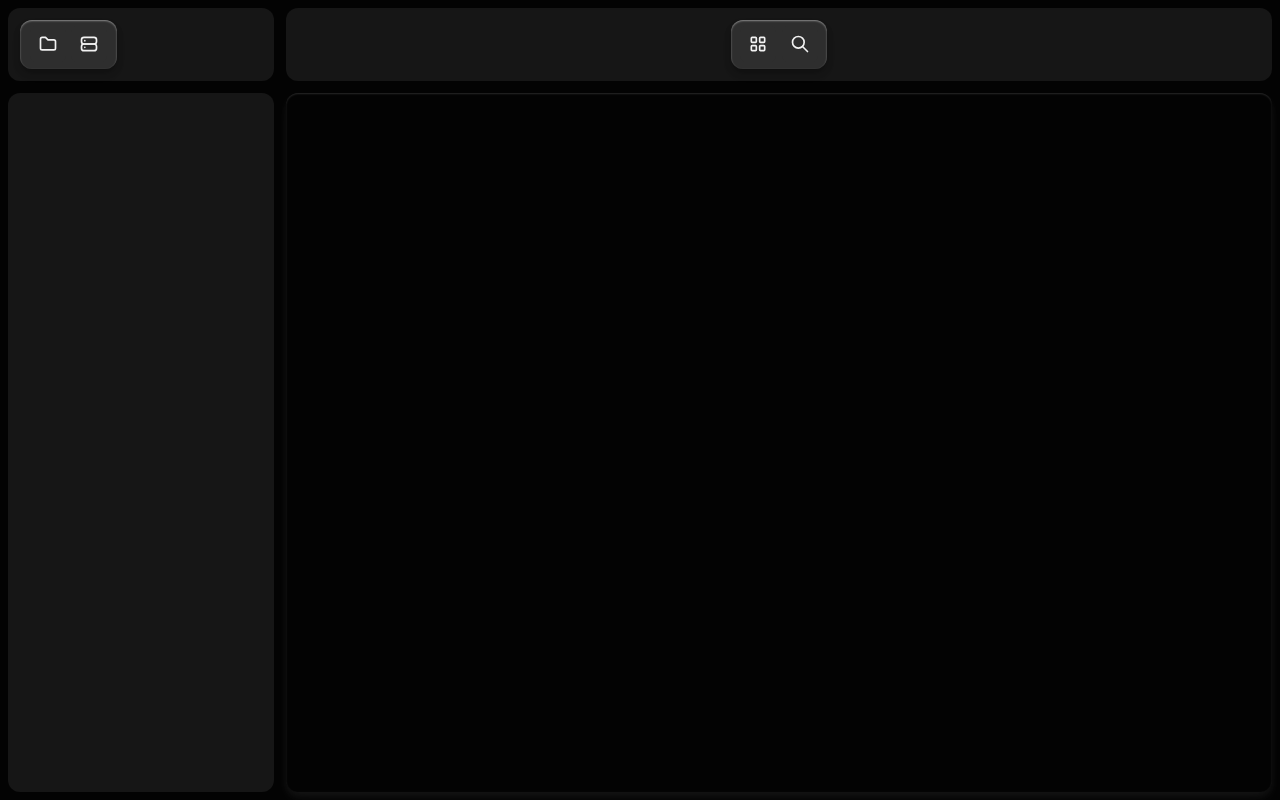
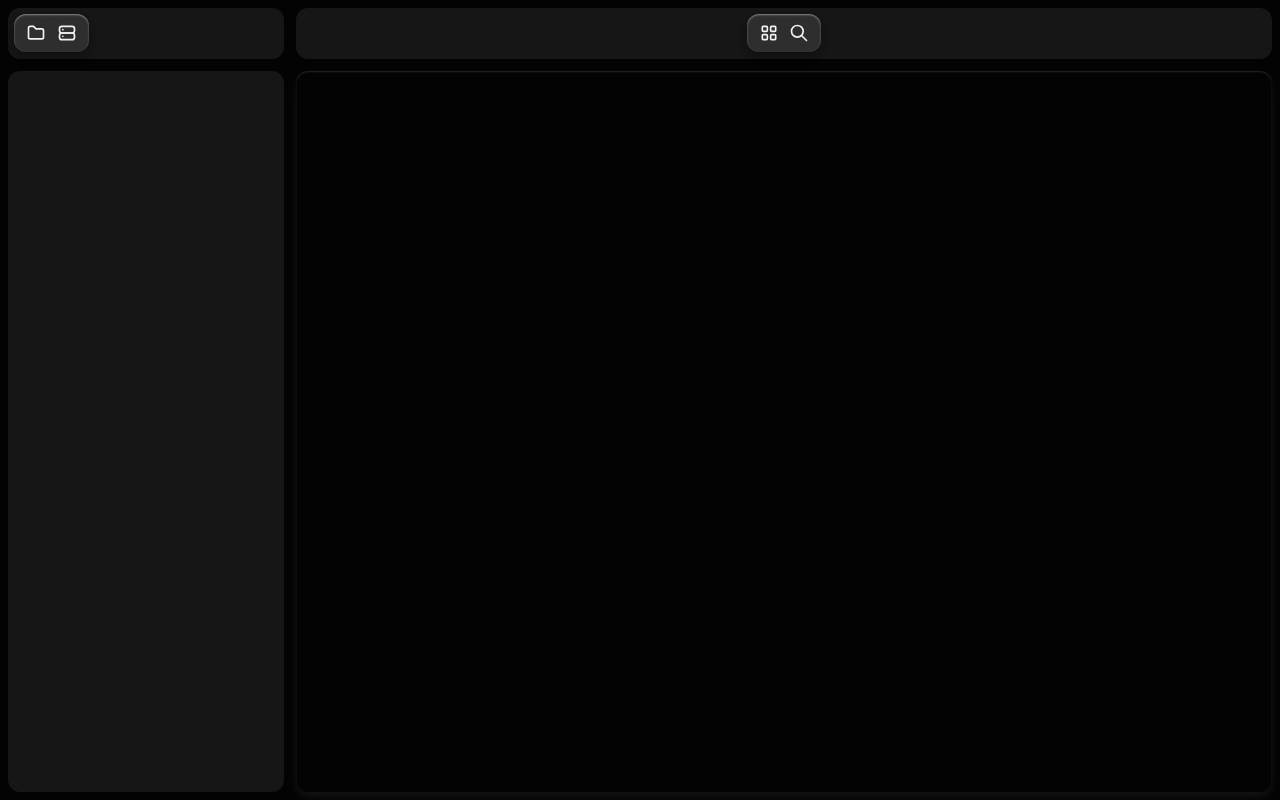
Before and after one commit to serafim-external/ScanMark4, a React (Vite) app in the folder frontend/: page / in a window 1280 px wide. Built offline with nearby package versions, Linux system fonts and the light colour scheme.

Commit message:
Обновлены стили: изменены размеры кнопок для улучшения визуального восприятия

```diff
--- a/frontend/src/App.css
+++ b/frontend/src/App.css
@@ -2,7 +2,7 @@
   width: 100vw;
   height: 100vh;
   display: grid;
-  grid-template-columns: 280px 1fr;
+  grid-template-columns: 290px 1fr;
   grid-template-rows: auto 1fr;
   grid-gap: 0;
   padding: 0;
@@ -17,7 +17,7 @@
   border-radius: 0.75rem;
   display: flex;
   align-items: center;
-  padding: 0.75rem;
+  padding: 0.4rem;
   margin: 0.5rem 0.375rem 0.75rem 0.5rem;
   gap: 0.5rem;
 }
@@ -43,7 +43,7 @@
   display: flex;
   align-items: center;
   justify-content: center;
-  padding: 0.75rem;
+  padding: 0.4rem;
   margin: 0.5rem 0.5rem 0.75rem 0.375rem;
   gap: 0.5rem;
 }
--- a/frontend/src/components/Button.jsx
+++ b/frontend/src/components/Button.jsx
@@ -12,8 +12,8 @@ const Button = ({ children, onClick, variant = 'default', title }) => {
 
   const variants = {
     tool: {
-      width: '36px',
-      height: '36px',
+      width: '25px',
+      height: '25px',
       padding: '0',
       display: 'flex',
       alignItems: 'center',
```
